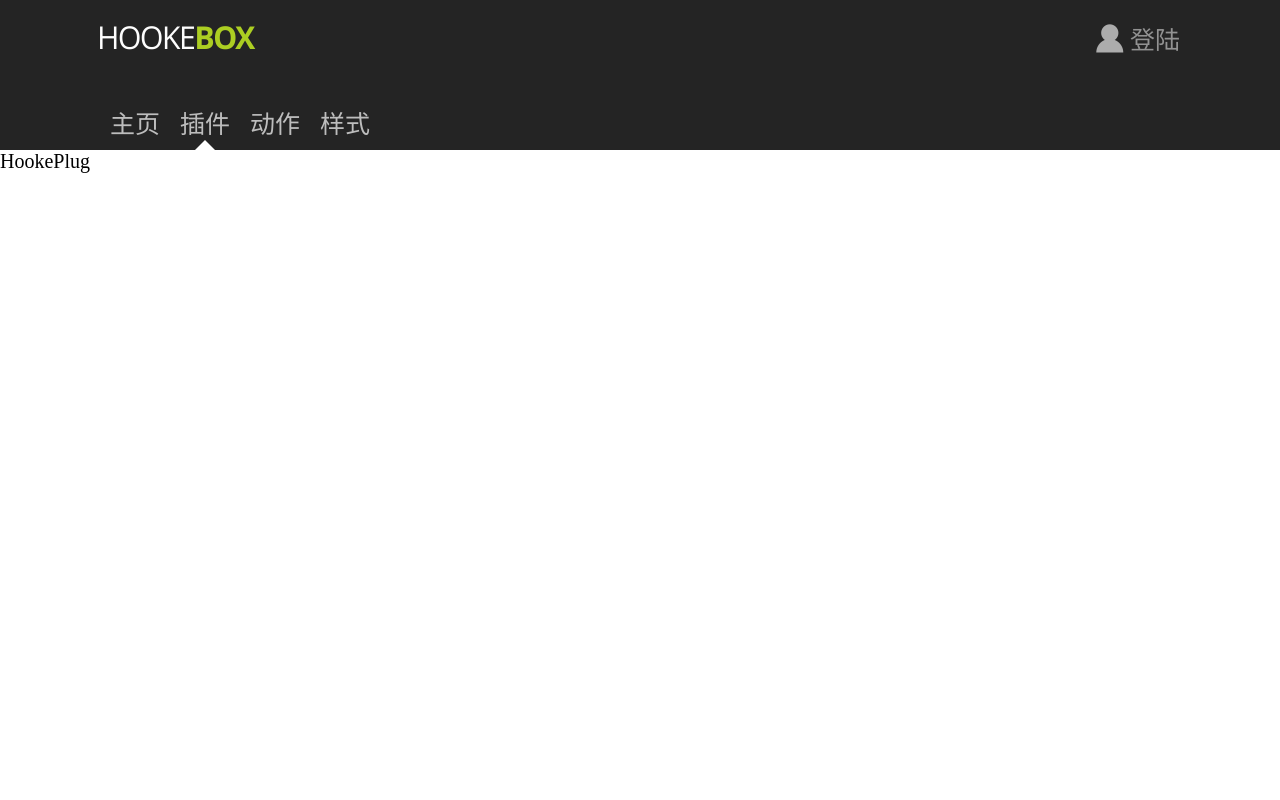
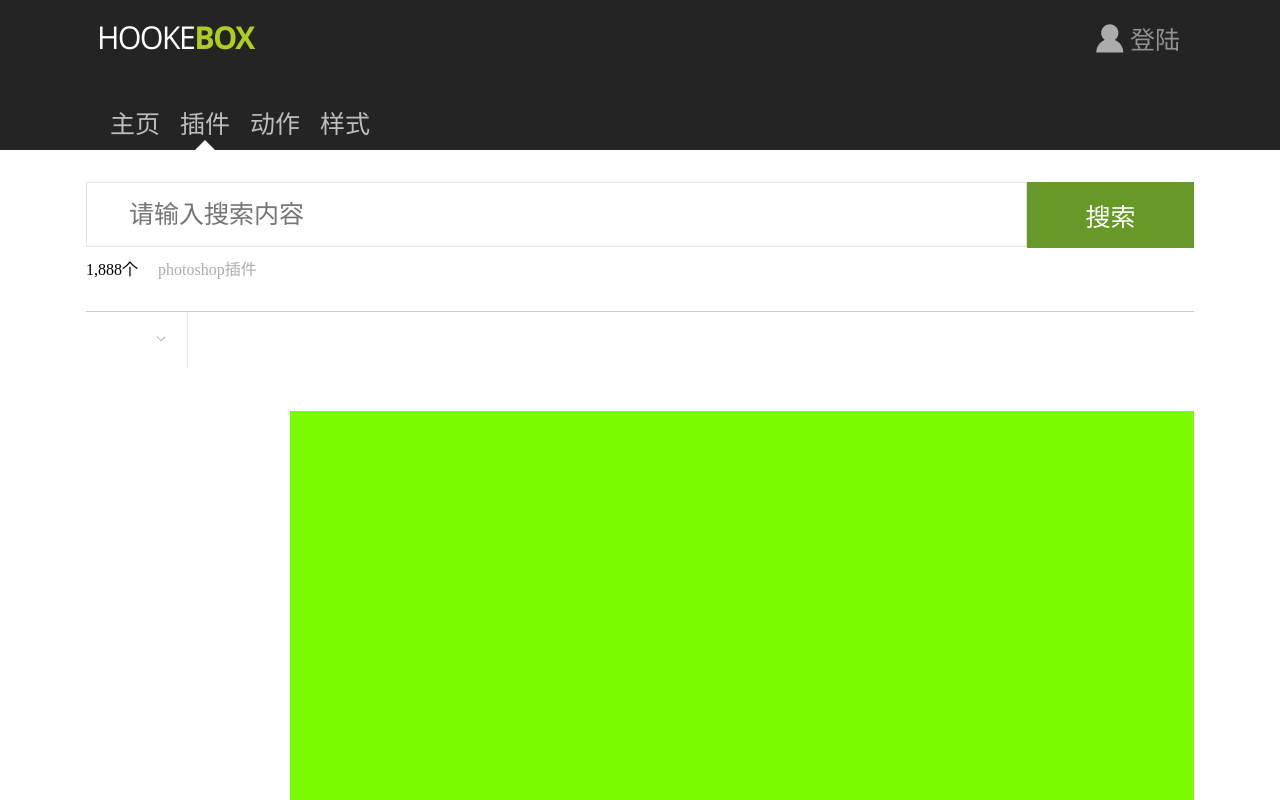
Before and after one commit to cty331883095/xyly, a Vue app: page /action in a window 1280 px wide. Both pictures are taken after a click on the item "插件". Built offline with nearby package versions, Linux system fonts and the light colour scheme; a web font is replaced by a local one.

Commit message:
develop
develop

```diff
--- a/src/components/Hooke/HookePlug.vue
+++ b/src/components/Hooke/HookePlug.vue
@@ -1,10 +1,13 @@
 <template>
 <div class="plug-box">
-  {{title}}
+  <hooke-plug-search></hooke-plug-search>
+  <hooke-plug-category></hooke-plug-category>
 </div>
 
 </template>
 <script>
+import HookePlugSearch from '@/components/commom/HookePlugSearch.vue'
+import HookePlugCategory from '@/components/commom/HookePlugCategory.vue'
 export default {
   name: 'HookePlug',
   data () {
@@ -26,7 +29,8 @@ export default {
 
   },
   components: {
-
+    HookePlugSearch,
+    HookePlugCategory
   }
 
 }
@@ -38,6 +42,7 @@ export default {
   width: 100%;
   height: 100%;
   color: #000;
+  padding: 0 86px;
 }
 
 </style>
--- a/src/components/commom/HomeTopSearchBox.vue
+++ b/src/components/commom/HomeTopSearchBox.vue
@@ -1,7 +1,7 @@
 <template>
   <div class="home-top">
     <div class="content-warp">
-      <span class="title">{{3,550}}插件，动作，效果</span>
+      <span class="title">{{'3,550'}}插件，动作，效果</span>
       <span class="txt">节省你的执行时间</span>
     </div>
     <div class="search-box">
--- /dev/null
+++ b/src/components/commom/HookePlugCategory.vue
@@ -0,0 +1,81 @@
+<template>
+<div class="category-box">
+  <div class="left-box">
+    <hooke-plug-category-left></hooke-plug-category-left>
+  </div>
+  <div class="right-box">
+    <div class="right-box-top">
+      <hooke-plug-category-top></hooke-plug-category-top>
+    </div>
+    <div class="right-box-content"></div>
+  </div>
+
+</div>
+
+</template>
+<script>
+import HookePlugCategoryLeft from '@/components/commom/HookePlugCategoryLeft.vue'
+import HookePlugCategoryTop from '@/components/commom/HookePlugCategoryTop.vue'
+export default {
+  name: 'HookePlugCategory',
+  data () {
+    return {
+    }
+  },
+  props: ['params'],
+  computed: {
+
+  },
+  mounted () {
+
+  },
+  watch () {
+
+  },
+  methods: {
+
+  },
+  components: {
+    HookePlugCategoryTop,
+    HookePlugCategoryLeft
+
+  }
+
+}
+</script>
+<style lang="less" scoped>
+.category-box{
+  width: 100%;
+  height:1000px;
+  display: flex;
+  flex-direction: row;
+  justify-content: flex-start;
+  align-items: flex-start;
+  .left-box{
+    width: 250px;
+    height: 100%;
+  }
+  .right-box{
+    width: 100%;
+    height: 100%;
+
+    display: flex;
+    flex-direction: column;
+    justify-content: flex-start;
+    align-items: flex-start;
+    .right-box-top{
+      width: 100%;
+      height: 110px;
+
+    }
+    .right-box-content{
+      width: 100%;
+      height: 100%;
+      background: lawngreen;
+
+    }
+
+  }
+
+}
+</style>
--- /dev/null
+++ b/src/components/commom/HookePlugCategoryLeft.vue
@@ -0,0 +1,51 @@
+<template>
+<div class="box">
+  <el-row class="tac">
+  <el-col :span="12">
+    <el-menu
+      default-active="2"
+      class="el-menu-vertical-demo"
+      @open="handleOpen"
+      @close="handleClose">
+      <el-submenu index="1">
+        <el-submenu index="1-4">
+          <template slot="title">选项4</template>
+          <el-menu-item index="1-4-1">选项1</el-menu-item>
+        </el-submenu>
+      </el-submenu>
+    </el-menu>
+  </el-col>
+</el-row>
+
+</div>
+</template>
+<script>
+export default {
+  name: 'HookePlugCategoryTop',
+  data () {
+    return {
+
+    }
+  },
+  props: ['params'],
+  computed: {
+
+  },
+  mounted () {
+
+  },
+  watch () {
+
+  },
+  methods: {
+
+  },
+  components: {
+
+  }
+
+}
+</script>
+<style lang="less" scoped>
+
+</style>
--- /dev/null
+++ b/src/components/commom/HookePlugCategoryTop.vue
@@ -0,0 +1,36 @@
+<template>
+<div>
+  {{title}}
+</div>
+
+</template>
+<script>
+export default {
+  name: 'HookePlugCategoryTop',
+  data () {
+    return {
+
+    }
+  },
+  props: ['params'],
+  computed: {
+
+  },
+  mounted () {
+
+  },
+  watch () {
+
+  },
+  methods: {
+
+  },
+  components: {
+
+  }
+
+}
+</script>
+<style lang="less" scoped>
+
+</style>
--- /dev/null
+++ b/src/components/commom/HookePlugSearch.vue
@@ -0,0 +1,96 @@
+<template>
+<div class="search-box">
+  <div class="search-wrap">
+    <input type="text" v-model="valInput" placeholder="请输入搜索内容" class="item-input">
+    <button type="button" class="item-button">搜索</button>
+  </div>
+  <div class="content">
+    <span class="txt1">1,888个</span>
+     <span class="txt2">photoshop插件</span>
+     </div>
+</div>
+
+</template>
+<script>
+export default {
+  name: 'HookePlugSearch',
+  data () {
+    return {
+      title: 'HookePlugSearch',
+      valInput: ''
+    }
+  },
+  props: ['params'],
+  computed: {
+
+  },
+  mounted () {
+
+  },
+  watch () {
+
+  },
+  methods: {
+
+  },
+  components: {
+
+  }
+
+}
+</script>
+<style lang="less" scoped>
+.search-box{
+  width: 100%;
+  height: 162px;
+  display: flex;
+  flex-direction: column;
+  align-items: center;
+  justify-content: center;
+  border-bottom:1px solid #cccccc;
+  .search-wrap{
+    width: 100%;
+     display: flex;
+  flex-direction: row;
+  align-items: center;
+  justify-content: flex-start;
+  .item-input{
+    width: 100%;
+    height: 65px;
+    border: 1px solid #E1E1E1;
+    color: #ACACAC;
+    font-size: 25px;
+    padding-left: 42px ;
+  }
+  .item-button{
+    width: 198px;
+    height: 66px;
+    background: #689828;
+    font-size: 25px;
+    color: #fff;
+    cursor: pointer;
+  }
+
+  }
+  .content{
+     width: 100%;
+     display: flex;
+  flex-direction: row;
+  align-items: center;
+  justify-content: flex-start;
+  font-size: 16px;
+    margin-top: 8px;
+  .txt1{
+
+  }
+  .txt2{
+    color: #ACACAC;
+    margin-left: 20px;
+
+  }
+
+  }
+
+}
+
+</style>
```
